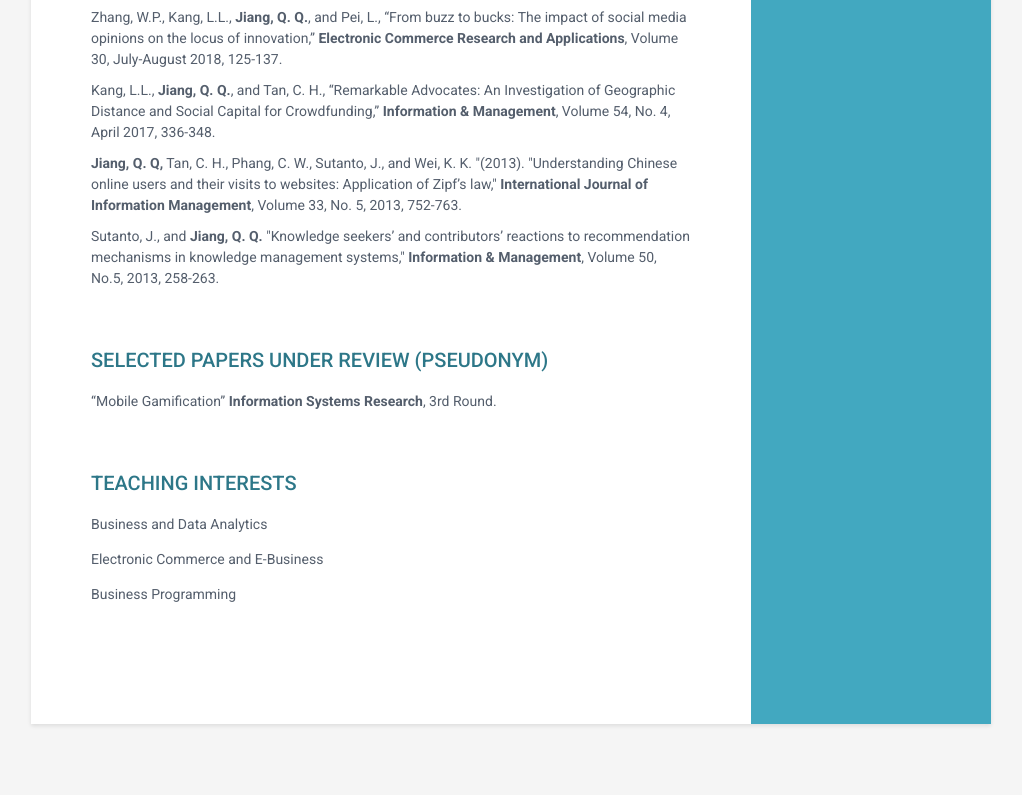
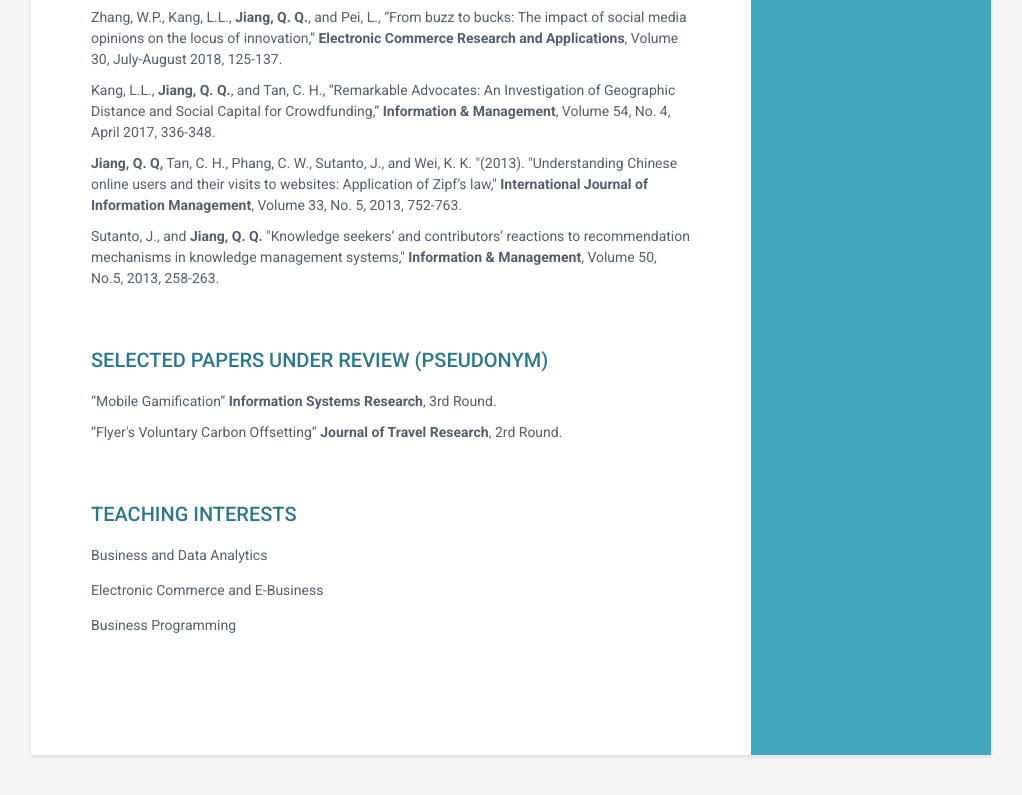
Before and after one commit to jiangqiqi77/jiangqiqi77.github.io, a plain HTML site: page index.html in a window 1280 px wide. Shown: the part 1037-1832 px from the top of the page, without its empty margins (129-1151 px from the left). Drawn offline with Linux system fonts and the light colour scheme.

Commit message:
Update index.html

```diff
--- a/index.html
+++ b/index.html
@@ -129,6 +129,7 @@
 
                     <div class="details">
 			<p>“Mobile Gamification” <strong>Information Systems Research</strong>, 3rd Round.</p>
+			<p>“Flyer's Voluntary Carbon Offsetting” <strong>Journal of Travel Research</strong>, 2rd Round.</p>
                     </div><!--//details-->
                 </div><!--//item-->
             </section><!--//section-->
```
